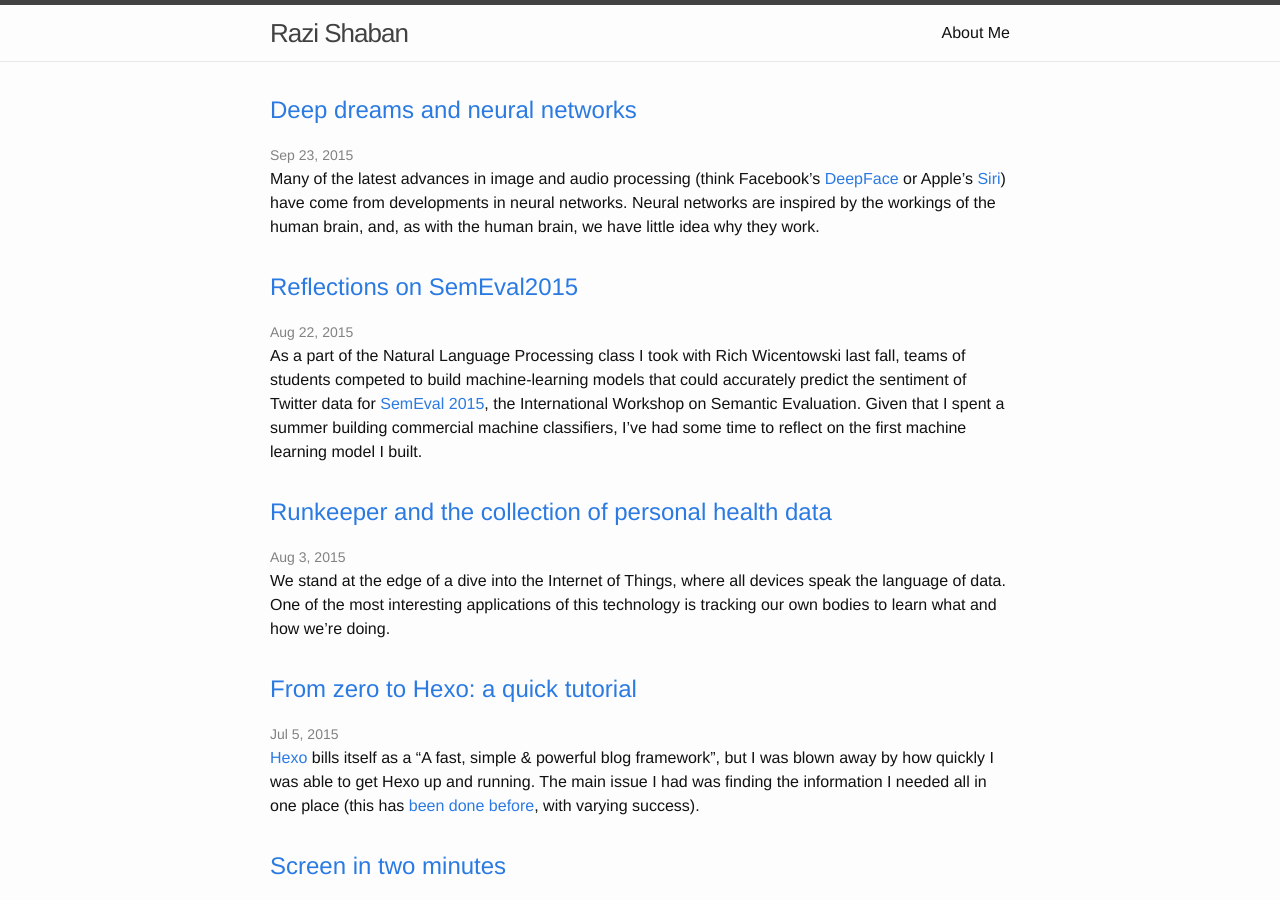
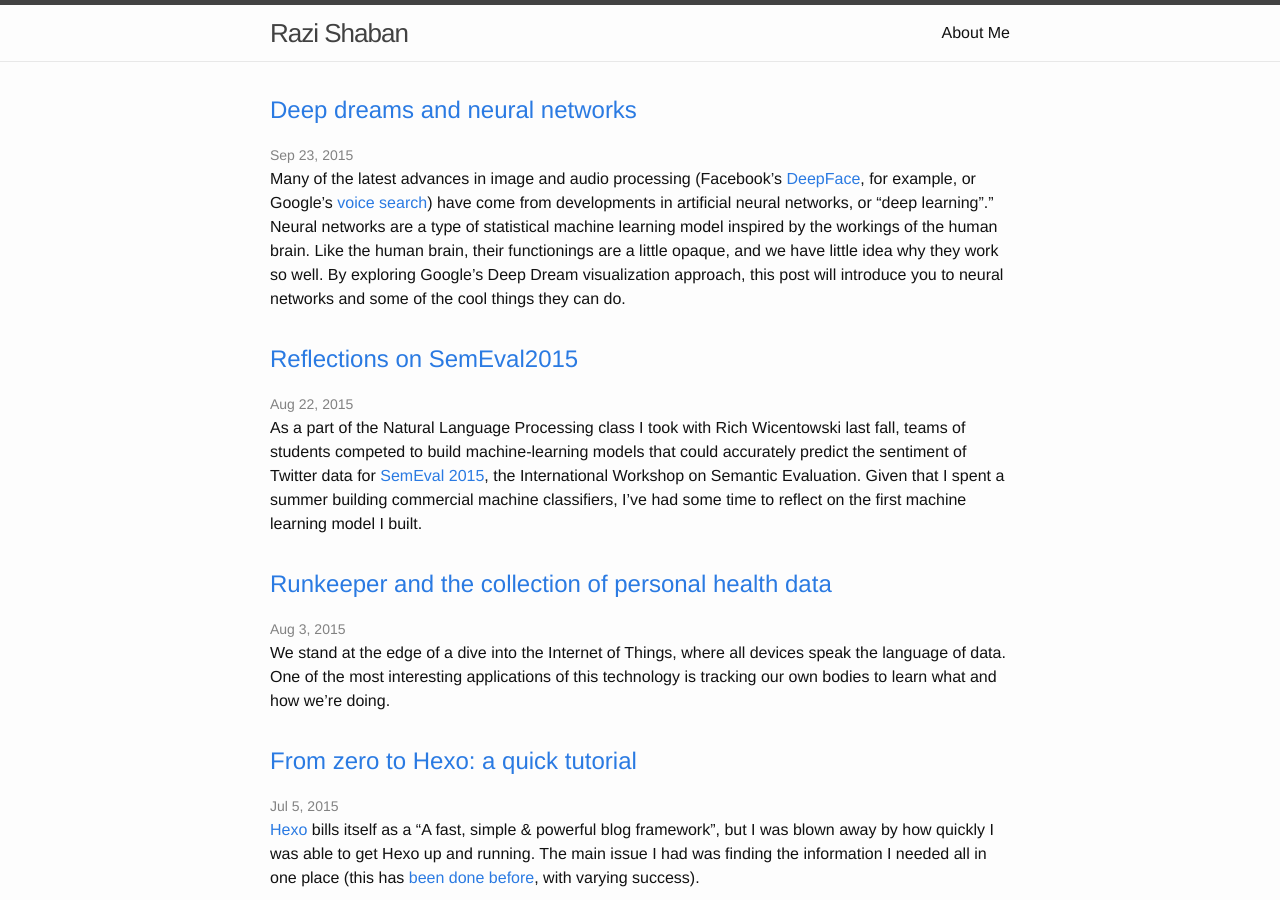
Before and after one commit to rrshaban/rrshaban.github.io, a Jekyll site: the page built from index.html, in a window 1280 px wide and 900 px high. Built offline with Jekyll 4.4.1, drawn with Linux system fonts in a browser that asks for light colours; some of the changed lines change nothing that is shown.

Commit message:
deep dreaming blog post

```diff
--- a/_posts/2015-09-23-deep-dreaming-with-google.md
+++ b/_posts/2015-09-23-deep-dreaming-with-google.md
@@ -5,53 +5,72 @@
 categories:
 ---
 
-Many of the latest advances in image and audio processing (think Facebook's [DeepFace](https://research.facebook.com/publications/480567225376225/deepface-closing-the-gap-to-human-level-performance-in-face-verification/) or Apple's [Siri](http://www.wired.com/2014/06/siri_ai/)) have come from developments in neural networks. Neural networks are inspired by the workings of the human brain, and, as with the human brain, we have little idea why they work.
+Many of the latest advances in image and audio processing (Facebook's [DeepFace](https://research.facebook.com/publications/480567225376225/deepface-closing-the-gap-to-human-level-performance-in-face-verification/), for example, or Google's [voice search](http://googleresearch.blogspot.com/2015/09/google-voice-search-faster-and-more.html)) have come from developments in artificial neural networks, or "deep learning"." Neural networks are a type of statistical machine learning model inspired by the workings of the human brain. Like the human brain, their functionings are a little opaque, and we have little idea why they work so well. By exploring Google's Deep Dream visualization approach, this post will introduce you to neural networks and some of the cool things they can do.
+
 
 ![inception_4d_3x3.jpg](/assets/inception_4d_3x3.jpg)
+*Deep dreaming at Swarthmore*
 
-Neural networks are composed of a series of layers that transform input a certain way – there are lots of different kinds of layers, and computer scientists still aren't quite sure why they work or how best to design a neural network. Google recently released a new design schema they called the [Inception architecture](http://www.cv-foundation.org/openaccess/content_cvpr_2015/papers/Szegedy_Going_Deeper_With_2015_CVPR_paper.pdf) (named after exactly what you think – check out their first footnote), which achieved state-of-the-art performance on a standard image recognition task. This architecture is a bit complicated (see below), so some of Google's engineers started experimenting with how to visualize what the neural network does.
+
+My favorite explanation for what it is neural networks are doing comes down to dimensionality reduction. When we input an 32x32 image to a neural network, for example, we are actually inputting a 32x32x3 array of values (x3 for red, green, and blue values). Our vision and object detection systems recognize low-level features, such as corners and edges, as parts of larger features, objects, which we see in images.
+
+Neural networks, in theory, work the same way. Neural networks are composed of a series of layers that each transform input a certain way (with lots of different kinds of layers). The lowest-level layer takes the raw input and maps it to a slightly different representation; each layer in turn builds on the output of the previous layer.
+
+Ultimately, what each of these layers is doing is [transforming the geometric space](http://colah.github.io/posts/2014-03-NN-Manifolds-Topology/) of the input data to try to distinguish between different types of features. At lower levels this means aggregating raw pixels into features like lines, corners, and edges; at higher levels this means aggregating corners and edges into squares and triangles and ultimately objects.
+
+The mathematical processes by which this happens can be hard to comprehend, so a lot of energy has gone into trying to visualize these processes and make them more easily understood. As these networks become more complicated (check out the ["Inception" architecture](http://www.cv-foundation.org/openaccess/content_cvpr_2015/papers/Szegedy_Going_Deeper_With_2015_CVPR_paper.pdf) Google used to win ILSVRC 2014 below), it has become harder and harder to map input to output.
+
 
 ![Inception architecture, screenshot from Google's Inception paper](http://devblogs.nvidia.com/parallelforall/wp-content/uploads/sites/3/2015/08/image6-624x172.png)
+*A map of Google's Inception architecture*
 
-In June, Google published a [blog post](http://googleresearch.blogspot.com/2015/06/inceptionism-going-deeper-into-neural.html) on visualizing the process at each layer in the neural network. We know that lower layers of neural networks pick up simple features, like lines and corners, and successive layers aggregate these features to build up more complex features like shapes and structures. To see which features are being detected by a layer, this visualization approach, now often referred to as Deep Dream, encourages the layers to highlight what they are detecting by passing the output right back through the layer several times. This feedback loop can help us develop an intuition for which features are being detected at which layers.
 
-This is our input image:
+In June, Google published an example of a new visualization approach that has come to be called [deep dreaming](http://googleresearch.blogspot.com/2015/06/inceptionism-going-deeper-into-neural.html). To visualize the output of each of the layers individually, we create a feedback loop by feeding the output of that layer right back into it. By repeating this process several times, we're essentially tellin the layer to exaggerate whatever transformation it's making to the image, helping us see what patterns the layer is recognizing.
+
+A trained version of the Inception architecture is easy enough to find [online](https://github.com/BVLC/caffe/wiki/Model-Zoo) – if you'd like to follow along with the process or run your own deep dreams, I've added some annotations to K.P. Kaiser's heavily-annotated version of the Deep Dream script [here](https://github.com/rrshaban/deep/blob/master/deepdream/deepdream.py). You'll need to install Caffe, which can be a pain – I've been running it on the Swarthmore CS lab cluster, which has been a blessing.
+
+Here's the input image we'll feed into our neural network:
+
 
 ![Input image, the view from Alice Paul dormitory at Swarthmore](/assets/ap.jpg)
+*Input image, the view of Swarthmore from Alice Paul dormitory*
 
-Here's what it looks like throughout the Inception architecture:
-
-<!-- ## Dream output -->
-
-
-<br />
+Now we can look at what deep dream output looks like for at low levels at six octaves (that is, our feedback loop has passed through the layer six times, exaggerating the features detected).
 
 #### Low-layer dream output
 
 ![conv2_3x3_reduce.jpg](/assets/bvlc_googlenet/conv2_3x3_reduce.jpg)
 
+It's hard to interpret this output literally, but what we can see is the structural patterns that the layer is exaggerating. This layer (`conv2_3x3_reduce`) seems to act on lines and flows, creating a brush-like effect.
+
 ![conv2_norm2.jpg](/assets/bvlc_googlenet/conv2_norm2.jpg)
 
-<br />
+This layer (`conv2_norm2`) appears to be starting to detect corners, arches, and other patterns formed by combining simple lines with corners. It doesn't seem to be creating any macro patterns just yet, but these are the kinds of low-level features that are combined to recognize larger features.
+
 
 #### Mid-layer dream output
 
 ![inception_3b_3x3_reduce.jpg](/assets/bvlc_googlenet/inception_3b_3x3_reduce.jpg)
 
+Near the middle of the network we start to see combinations of low-level features into distinct patterns that start to resemble objects. Note that not only is the layer (`inception_3b_3x3_reduce`) exaggerating borders, but it is also starting to generate features (the pair of eyes at the top left of David Kemp dormitory).
+
 ![pool3_3x3_s2.jpg](/assets/bvlc_googlenet/pool3_3x3_s2.jpg)
 
-<br />
+As we start to pool together more features in higher-level layers (this one is `pool3_3x3_s2`), we can start to see why this visualization approach has been called Deep Dream. One of the effects of the feedback loop that we have constructed is that slight suspicions the model may have that something exists are exaggerated until we start to see these canine hallucinations.
+
+If you're curious why there are so many dogs in the picture, it's important to remember that the neural network is revealing to us what it has learned: the training model used to generate these pictures, BVLC GoogLeNet, was trained on [ILSVRC2012](http://www.image-net.org/challenges/LSVRC/2014/), which includes many pictures of animals. We'll look at some output from a different data set after the next two pictures, which illustrate some of the different kinds of patterns grouped in higher-level layers.
 
 #### Higher-layer dream output
 
 ![inception_4d_pool_proj.jpg](/assets/bvlc_googlenet/inception_4d_pool_proj.jpg)
 
+In some of the higher layers (which have access to the feature transformations of all previous layers via their input), we start to see the more complicated patterns that gave GoogLeNet its edge: in this layer's deep dream output (`inception_4d_pool_proj`) we can see a combination of a variety of features across the range of the image.
+
 ![inception_4d_3x3_reduce.jpg](/assets/bvlc_googlenet/inception_4d_3x3_reduce.jpg)
 
+The hope of researchers is that these kinds of specific micro-level hallucinations are evidence of a comprehensive understanding in a higher layer (`inception_4d_3x3_reduce`) of local information interpreted by lower layers. By enhancing recognized objects through the deep dream feedback loop, we have allowed the neural network's curiousity to run wild.
 
-If you're curious why there are so many dogs in the picture, it's important to remember that the neural network is revealing to us what it has learned: the training model used to generate these pictures, BVLC GoogLeNet, was trained on [ILSVRC2012](http://www.image-net.org/challenges/LSVRC/2014/), which includes many pictures of animals. Deep dream images from models trained on a places dataset, [Places205-GoogLeNet](http://places.csail.mit.edu/downloadCNN.html), highlight different features:
-
-<br />
+As mentioned above, the objects and features that the neural network can recognize are dependent on the training set used to train the neural network. The model learns to encode the input it has been given, as our learning environments shape our understanding. Deep dreem images from models trained on a places dataset, [Places205-GoogLeNet](http://places.csail.mit.edu/downloadCNN.html), highlight different features:
 
 <!-- ## Places205-GoogLeNet dream output -->
 
@@ -60,41 +79,39 @@
 
 ![conv2_norm2.jpg](/assets/places_googlenet/conv2_norm2.jpg)
 
+Again, we should be careful not to read too much into the visualizations that appear; rather, they serve to help us understand what kinds of patterns the neural network is learning to look for. This layer is dream output from a convolutional layer (`conv2_norm2`) at the base of Google's Inception architecture.
+
 ![inception_3a_pool_proj.jpg](/assets/places_googlenet/inception_3a_pool_proj.jpg)
 
-<br />
+One way to abstract the output of deep dream is as revealing to us the filter being passed over the data, or the transformation being applied to the geometric [space](http://colah.github.io/posts/2014-03-NN-Manifolds-Topology/) the data occupies.
 
 #### Mid-layer dream output
 
 
 ![inception_3b_pool.jpg](/assets/places_googlenet/inception_3b_pool.jpg)
 
+Again, mid-level layers seem to aggregate features selected by low-level layers.
+
 ![pool3_3x3_s2.jpg](/assets/places_googlenet/pool3_3x3_s2.jpg)
 
-<br />
+As these patterns combine at higher levels, we start to see some gorgeous visualizations.
+
 
 #### High-layer dream output
 
 
 ![inception_4a_output.jpg](/assets/places_googlenet/inception_4a_output.jpg)
 
+The different types of hallucinations output by the Places deep dream serves as an important reminder that our models will always be limited to our training data. If we train our model to recognize buildings and geographic features, it will be unable to recognize animals, and vice versa. The hallucinations reflect this.
+
 ![inception_5b_5x5_reduce.jpg](/assets/places_googlenet/inception_5b_5x5_reduce.jpg)
 
+Some critics of neural networks say that their relative performance advantages stem from micro-optimizations made possible by huge computational power (Google and other researchers). A perhaps more significant advantage available to Google is their access to data – with more data to train on, neural networks can be trained to represent larger ranges of input.
 
-This serves as a reminder that when it comes to machine learning, the models are important but the data is even more so.
+That being said, neural networks are incredible tools for learning representations of data and combining data in new and interesting ways (transfer learning is suuuuper interesting). A [paper](http://arxiv.org/pdf/1508.06576v2.pdf) was recently published about applying the style of one image to another, leading to some [awesome visualizations](http://www.kpkaiser.com/programming/using-neural-networks-to-generate-paintings/).
 
-If you're curious to try deep dreaming yourself, K.P. Kaiser put together [a pretty phenomenal walkthrough of that code](http://www.kpkaiser.com/machine-learning/diving-deeper-into-deep-dreams/), which is the basis for [my annotated version](https://github.swarthmore.edu/DeepLearningCS93/pycaffe/blob/master/deepdream.py) of the deep dream code. You'll need to install Caffe, which is a real pain, but fortunately has already been done on the Swarthmore CS lab machines (you're welcome).
-
-
-If you want to get a closer look at each of the layers, check out my deep dream output for the [image recognition dataset](http://imgur.com/a/bi6uJ) and the [places dataset](http://imgur.com/a/w3xsz), or [make your own](http://deepdreamgenerator.com/).
-
-[Want to run this yourself?](https://github.swarthmore.edu/DeepLearningCS93/pycaffe/blob/master/deepdream.py)
+If you want to get a closer look at each layer of the deep dream output, check out my output from one run on the [image recognition dataset](http://imgur.com/a/bi6uJ) and the [places dataset](http://imgur.com/a/w3xsz), or [dream your own picture](http://deepdreamgenerator.com/).
 
 <!--
-
-
-Documentation for Caffe in Python is [sparse](https://github.com/BVLC/caffe/issues/1774) and a bit of a [work in progress](https://github.com/BVLC/caffe/pull/1703). To try to get a feel for how to use Caffe, I went looking for examples of pyCaffe in the wild and found Google's [Deep Dream](http://googleresearch.blogspot.ch/2015/06/inceptionism-going-deeper-into-neural.html), which they put on [Github](https://github.com/google/deepdream) with some spotty commenting.
-
-KP Kaiser put together [a pretty phenomenal walkthrough of that code](http://www.kpkaiser.com/machine-learning/diving-deeper-into-deep-dreams/), which is the basis for [my annotated version](https://github.swarthmore.edu/DeepLearningCS93/pycaffe/blob/master/deepdream.py) of the deep dream code.
-
-This led to exploring and trying to understand the Deep Dream code in order to reverse-engineer it. Here's the BVLC GoogleNet Deep Dream @ [2 octaves](http://imgur.com/a/i4CBW) and at [6 octaves](http://imgur.com/a/w3xsz).  -->
+[Want to run this yourself?](https://github.swarthmore.edu/DeepLearningCS93/pycaffe/blob/master/deepdream.py)
+-->
```
